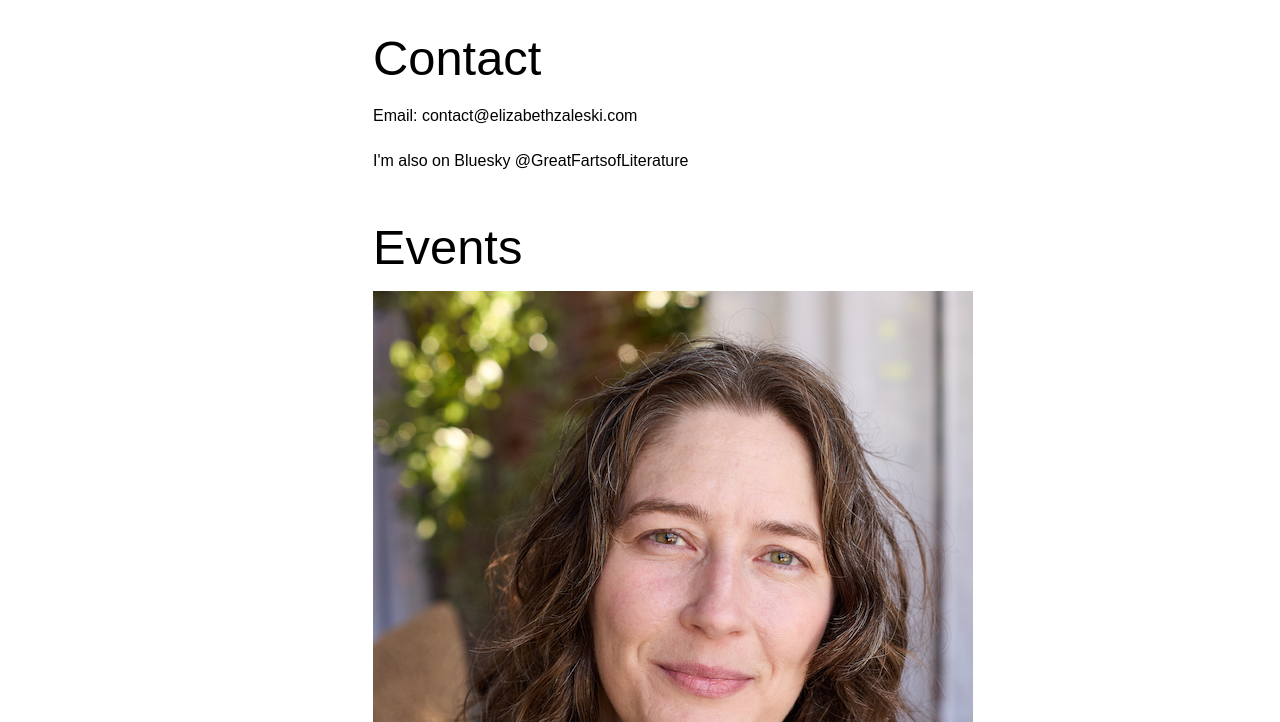
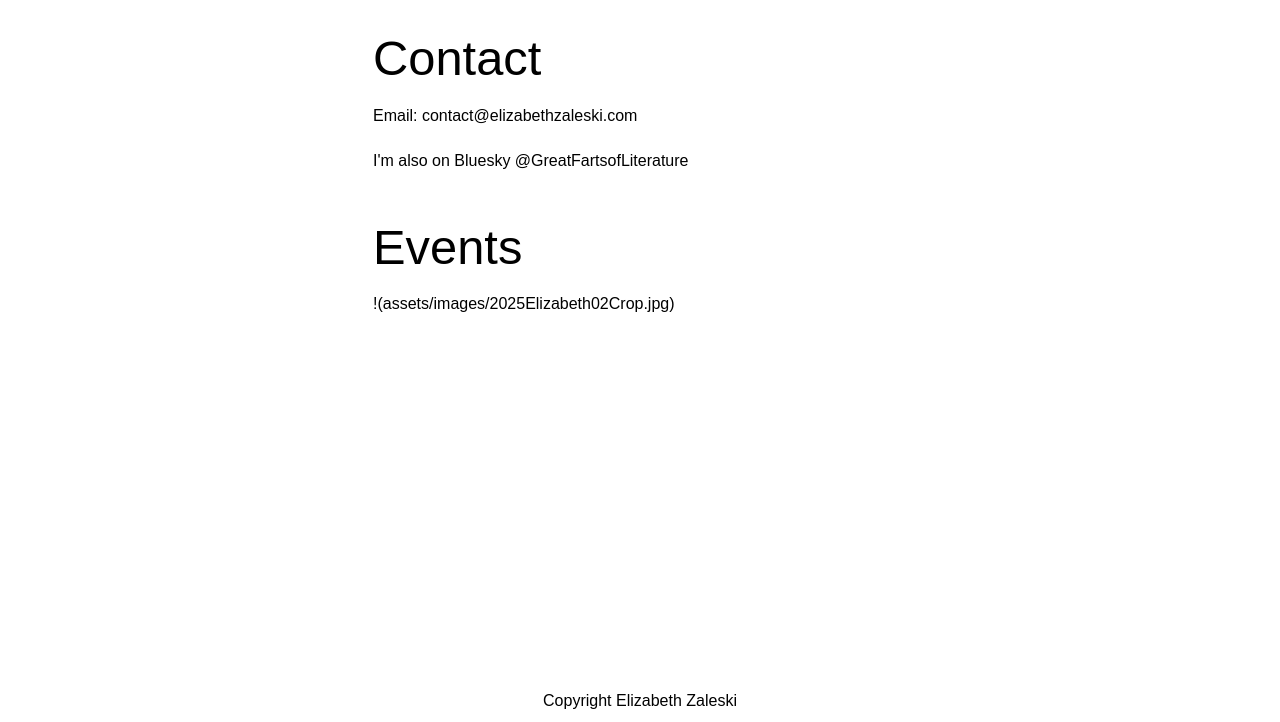
Before and after one commit to clottman/elizabethzaleski, an Eleventy site: page contact.md in a window 1280 px wide. Shown: the part 78-800 px from the top of the page. Built offline with nearby package versions, Linux system fonts and the light colour scheme; Eleventy itself is replaced by a stand-in of ours; files that its build step writes are made by us from their sources; files whose address does not match are found by name; a web font is replaced by a local one; what eleventy-auto-cache-buster would draw is missing.

Commit message:
Update contact.md

```diff
--- a/contact.md
+++ b/contact.md
@@ -10,4 +10,4 @@ layout: default.njk
  I'm also on Bluesky @GreatFartsofLiterature
 
 # Events
-![author photo](assets/images/2025Elizabeth02Crop.jpg)
+!(assets/images/2025Elizabeth02Crop.jpg)
```
